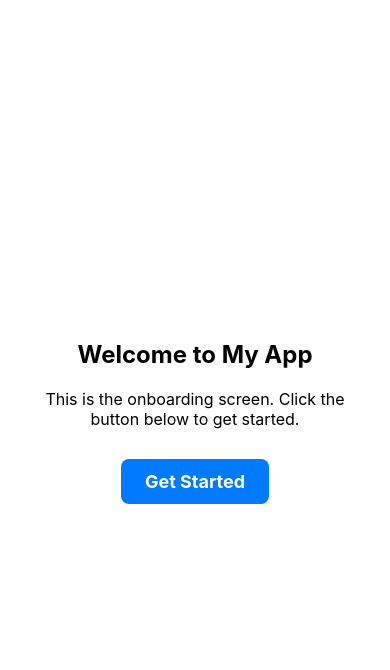
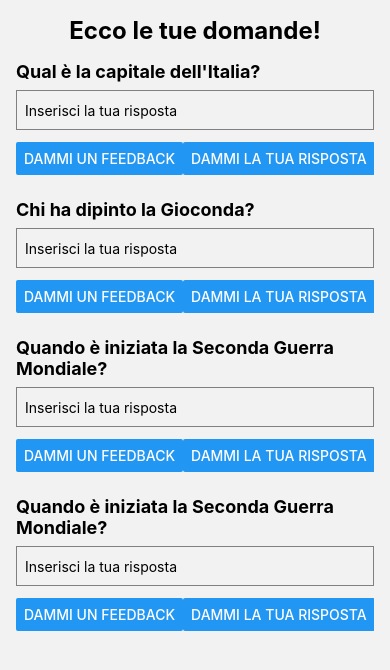
Before and after one commit to ValerioFirmanoo/EduQuery, a React Native app: screen /InferenceScreen in a window 390 px wide. Shown: the top 670 px of the page. Built offline with nearby package versions, Linux system fonts and the light colour scheme.

Commit message:
added InferenceScreen.tsx

```diff
--- a/App.tsx
+++ b/App.tsx
@@ -5,6 +5,7 @@ import { createBottomTabNavigator } from '@react-navigation/bottom-tabs';
 import Onboarding from './Tabs/Onboarding/Onboarding';
 import HomeScreen from './Tabs/HomeScreen/HomeScreen';
 import SettingsScreen from './Tabs/SettingsScreen/SettingsScreen';
+import InferenceScreen from './Tabs/InferenceScreen/InferenceScreen';
 
 const Stack = createNativeStackNavigator();
 const Tab = createBottomTabNavigator();
@@ -31,6 +32,16 @@ export default function App() {
                     options={{ headerShown: false }}
                 />
                 <Stack.Screen
+                    name="SettingsScreen"
+                    component={SettingsScreen}
+                    options={{ headerShown: false }}
+                />
+                <Stack.Screen
+                    name="InferenceScreen"
+                    component={InferenceScreen}
+                    options={{ headerShown: false }}
+                />
+                <Stack.Screen
                     name="Tabs"
                     component={TabNavigator}
                     options={{ headerShown: false }}
--- a/Tabs/HomeScreen/HomeScreen.tsx
+++ b/Tabs/HomeScreen/HomeScreen.tsx
@@ -1,29 +1,38 @@
 import React, { useState } from 'react';
-import {View, Text, TextInput, Button, StyleSheet, SafeAreaView} from 'react-native';
+import { View, Text, TextInput, Button, StyleSheet } from 'react-native-web';
 
-export default function HomeScreen() {
+export default function HomeScreen({ navigation }: any) {
     const [text, setText] = useState('');
-    const [audioUri, setAudioUri] = useState('');
-    const [videoUri, setVideoUri] = useState('');
-    const [imageUri, setImageUri] = useState('');
+    const [file, setFile] = useState<File | null>(null);
+
+    const handleFileUpload = (event: React.ChangeEvent<HTMLInputElement>) => {
+        const selectedFile = event.target.files?.[0];
+        if (selectedFile) {
+            setFile(selectedFile);
+        }
+    };
 
     const handleProcess = () => {
-        // Logica per avviare l'elaborazione dei dati
+        navigation.navigate('InferenceScreen');
         console.log('Avvio elaborazione dei dati');
+        // Logica per l'elaborazione dei dati
     };
 
     return (
-        <SafeAreaView style={styles.container}>
-            <Text style={styles.title}>Uploads your data</Text>
+        <View style={styles.container}>
+            <Text style={styles.title}>Let's start with the topic!</Text>
             <TextInput
                 style={styles.input}
                 placeholder="Input text"
                 value={text}
-                onChangeText={setText}
+                onChange={(e) => setText(e.target.value)}
             />
-            {/* Aggiungi input per audio, video e immagini */}
-            <Button title="Start elaboration" onPress={handleProcess} />
-        </SafeAreaView>
+            <View style={styles.fileUploadContainer}>
+                <Text>Select a file:</Text>
+                <input type="file" onChange={handleFileUpload} />
+            </View>
+            <Button title="Start elaboration" onPress={handleProcess} style={styles.button} />
+        </View>
     );
 }
 
@@ -31,11 +40,13 @@ const styles = StyleSheet.create({
     container: {
         flex: 1,
         padding: 16,
+        alignItems: 'center',
     },
     title: {
         fontSize: 24,
         fontWeight: 'bold',
         marginBottom: 16,
+        textAlign: 'center',
     },
     input: {
         height: 40,
@@ -43,5 +54,16 @@ const styles = StyleSheet.create({
         borderWidth: 1,
         marginBottom: 12,
         paddingHorizontal: 8,
+        width: '100%',
+        maxWidth: 400,
+    },
+    fileUploadContainer: {
+        marginBottom: 16,
+        width: '100%',
+        maxWidth: 400,
+    },
+    button: {
+        width: '100%',
+        maxWidth: 400,
     },
 });
--- /dev/null
+++ b/Tabs/InferenceScreen/InferenceScreen.tsx
@@ -0,0 +1,106 @@
+import React, { useState, useEffect } from 'react';
+import { View, Text, TextInput, Button, StyleSheet, ScrollView } from 'react-native-web';
+
+interface Question {
+    id: number;
+    text: string;
+}
+
+export default function InferenceScreen() {
+    const [questions, setQuestions] = useState<Question[]>([]);
+    const [answers, setAnswers] = useState<{ [key: number]: string }>({});
+
+    // Simula le domande ottenute dal large language model
+    const mockQuestions: Question[] = [
+        { id: 1, text: 'Qual è la capitale dell\'Italia?' },
+        { id: 2, text: 'Chi ha dipinto la Gioconda?' },
+        { id: 3, text: 'Quando è iniziata la Seconda Guerra Mondiale?' },
+        { id: 4, text: 'Quando è iniziata la Seconda Guerra Mondiale?' },
+    ];
+
+    useEffect(() => {
+        // Simula il caricamento delle domande dal large language model
+        setQuestions(mockQuestions);
+    }, []);
+
+    const handleAnswerChange = (questionId: number, answer: string) => {
+        setAnswers((prevAnswers) => ({
+            ...prevAnswers,
+            [questionId]: answer,
+        }));
+    };
+
+    const handleFeedback = (questionId: number) => {
+        console.log(`Richiesta di feedback per la domanda ${questionId}`);
+        // Logica per richiedere il feedback dal large language model
+    };
+
+    const handleAnswer = (questionId: number) => {
+        console.log(`Richiesta di risposta per la domanda ${questionId}`);
+        // Logica per richiedere la risposta dal large language model
+    };
+
+    return (
+        <View style={styles.container}>
+            <Text style={styles.title}>Ecco le tue domande!</Text>
+            <ScrollView style={styles.questionsContainer}>
+                {questions.map((question) => (
+                    <View key={question.id} style={styles.questionContainer}>
+                        <Text style={styles.questionText}>{question.text}</Text>
+                        <TextInput
+                            style={styles.answerInput}
+                            placeholder="Inserisci la tua risposta"
+                            value={answers[question.id] || ''}
+                            onChangeText={(text) => handleAnswerChange(question.id, text)}
+                        />
+                        <View style={styles.buttonContainer}>
+                            <Button
+                                title="Dammi un feedback"
+                                onPress={() => handleFeedback(question.id)}
+                            />
+                            <Button
+                                title="Dammi la tua risposta"
+                                onPress={() => handleAnswer(question.id)}
+                            />
+                        </View>
+                    </View>
+                ))}
+            </ScrollView>
+        </View>
+    );
+}
+
+const styles = StyleSheet.create({
+    container: {
+        flex: 1,
+        padding: 16,
+        alignItems: 'center',
+    },
+    title: {
+        fontSize: 24,
+        fontWeight: 'bold',
+        marginBottom: 16,
+    },
+    questionsContainer: {
+        width: '100%',
+    },
+    questionContainer: {
+        marginBottom: 24,
+    },
+    questionText: {
+        fontSize: 18,
+        fontWeight: 'bold',
+        marginBottom: 8,
+    },
+    answerInput: {
+        height: 40,
+        borderColor: 'gray',
+        borderWidth: 1,
+        marginBottom: 12,
+        paddingHorizontal: 8,
+    },
+    buttonContainer: {
+        flexDirection: 'row',
+        justifyContent: 'space-between',
+    },
+});
--- a/Tabs/Onboarding/Onboarding.tsx
+++ b/Tabs/Onboarding/Onboarding.tsx
@@ -4,7 +4,7 @@ import {
     Text,
     StyleSheet,
     TouchableOpacity,
-} from 'react-native';
+} from 'react-native-web';
 import { StatusBar } from 'expo-status-bar';
 
 export default function OnboardingPage({ navigation }: any) {
--- a/app.json
+++ b/app.json
@@ -3,27 +3,9 @@
     "name": "EdTech",
     "slug": "EdTech",
     "version": "1.0.0",
-    "orientation": "portrait",
-    "icon": "./assets/icon.png",
-    "userInterfaceStyle": "light",
-    "splash": {
-      "image": "./assets/splash.png",
-      "resizeMode": "contain",
-      "backgroundColor": "#ffffff"
-    },
-    "assetBundlePatterns": [
-      "**/*"
-    ],
-    "ios": {
-      "supportsTablet": true
-    },
-    "android": {
-      "adaptiveIcon": {
-        "foregroundImage": "./assets/adaptive-icon.png",
-        "backgroundColor": "#ffffff"
-      }
-    },
+    "platforms": ["web"],
     "web": {
+      "enabled": true,
       "favicon": "./assets/favicon.png"
     }
   }
```
